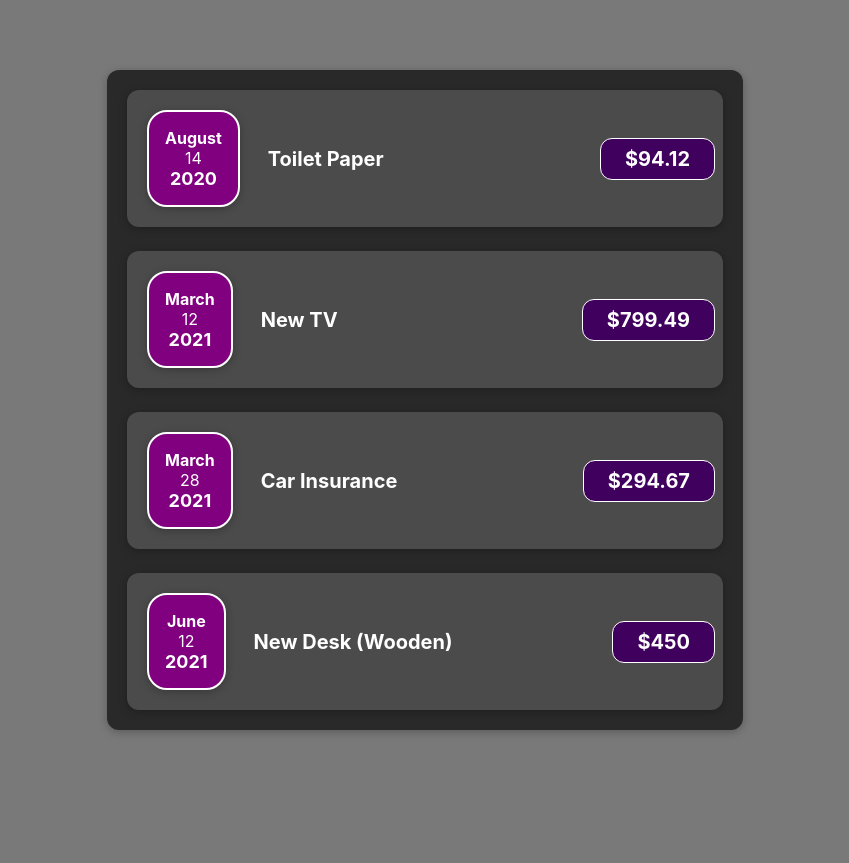
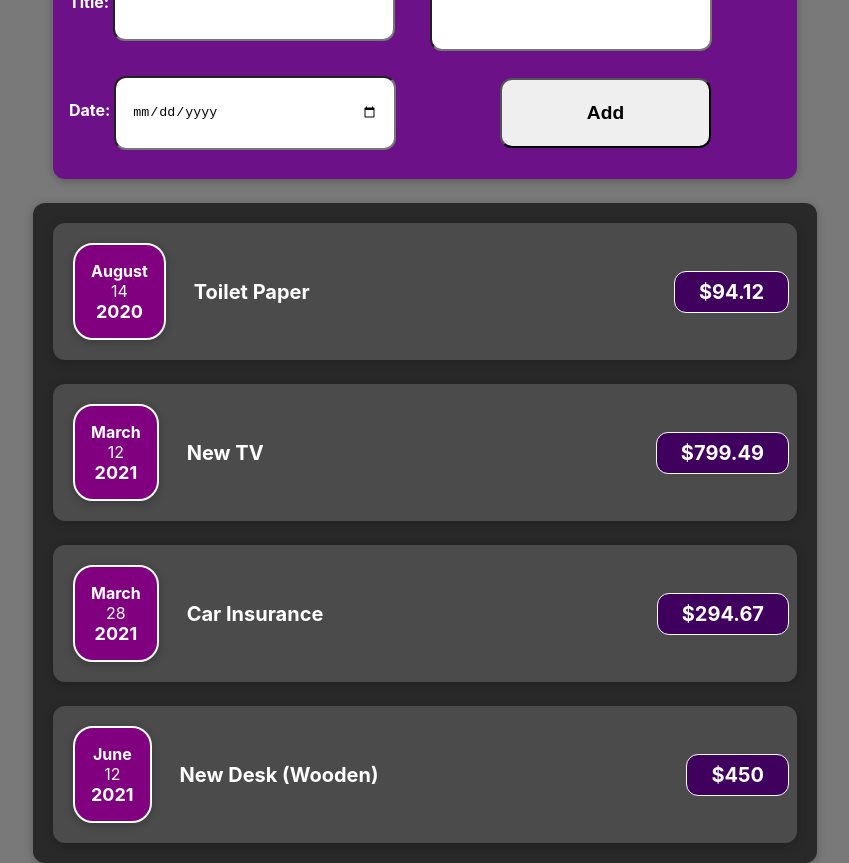
Before and after one commit to Niloy28/expense-tracker, a React (Create React App) app: page / in a window 1280 px wide. Shown: the whole page, without its empty margins (215-1064 px from the left). Before the commit the page ends 800 px from the top, so only its background shows below. Built offline with nearby package versions, Linux system fonts and the light colour scheme.

Commit message:
Added NewExpense form.

```diff
--- a/src/App.css
+++ b/src/App.css
@@ -1,6 +1,7 @@
 .App {
 	text-align: center;
 	display: flex;
+	flex-direction: column;
 	width: auto;
 	height: 100vh;
 	flex: 1;
--- a/src/App.tsx
+++ b/src/App.tsx
@@ -1,5 +1,6 @@
 import "./App.css";
 import Expenses from "./components/Expenses";
+import NewExpense from "./components/NewExpense";
 
 const App = () => {
 	const expenses = [
@@ -31,6 +32,7 @@ const App = () => {
 
 	return (
 		<div className="App">
+			<NewExpense />
 			<Expenses expenses={expenses} />
 		</div>
 	);
--- /dev/null
+++ b/src/components/ExpenseForm.tsx
@@ -0,0 +1,85 @@
+import React, { useState } from "react";
+
+import "../styles/ExpenseForm.css";
+import Card from "./Card";
+
+const ExpenseForm = () => {
+	const [enteredTitle, setEnteredTitle] = useState("");
+	const [enteredAmount, setEnteredAmount] = useState("");
+	const [enteredDate, setEnteredDate] = useState("");
+
+	const titleChangeHandler = (event: React.ChangeEvent<HTMLInputElement>) => {
+		setEnteredTitle(event.currentTarget.value);
+	};
+
+	const amountChangeHandler = (event: React.ChangeEvent<HTMLInputElement>) => {
+		setEnteredAmount(event.currentTarget.value);
+	};
+
+	const dateChangeHandler = (event: React.ChangeEvent<HTMLInputElement>) => {
+		setEnteredDate(event.currentTarget.value);
+	};
+
+	const resetAllInputs = () => {
+		setEnteredTitle("");
+		setEnteredAmount("");
+		setEnteredDate("");
+	};
+
+	const formSubmitHandler = (event: React.FormEvent) => {
+		event.preventDefault();
+
+		const expenseData = {
+			title: enteredTitle,
+			amount: enteredAmount,
+			date: new Date(enteredDate),
+		};
+
+		console.log(expenseData);
+		resetAllInputs();
+	};
+
+	return (
+		<Card className="expense-form">
+			<form onSubmit={formSubmitHandler}>
+				<div className="expense-form__title">
+					<label htmlFor="expense-text">Title: </label>
+					<input
+						type="text"
+						id="expense-text"
+						value={enteredTitle}
+						onChange={titleChangeHandler}
+					/>
+				</div>
+				<div>
+					<label htmlFor="expense-amount">Amount: </label>
+					<input
+						type="number"
+						name=""
+						id="expense-amount"
+						min="0.01"
+						step="0.01"
+						value={enteredAmount}
+						onChange={amountChangeHandler}
+					/>
+				</div>
+				<div>
+					<label htmlFor="expense-date">Date: </label>
+					<input
+						type="date"
+						id="expense-date"
+						min="2022-01-01"
+						max="2023-12-31"
+						value={enteredDate}
+						onChange={dateChangeHandler}
+					/>
+				</div>
+				<div className="expense-form__submit">
+					<button type="submit">Add</button>
+				</div>
+			</form>
+		</Card>
+	);
+};
+
+export default ExpenseForm;
--- a/src/components/ExpenseItem.tsx
+++ b/src/components/ExpenseItem.tsx
@@ -1,16 +1,17 @@
 import ExpenseDate from "./ExpenseDate";
 
 import "../styles/ExpenseItem.css";
-import { Expense } from "../types/ExpensesProps";
+import Expense from "../types/ExpensesProps";
 import Card from "./Card";
 
-const ExpenseItem = ({ title, amount, date }: Expense) => {
+const ExpenseItem: React.FC<Expense> = (props) => {
 	return (
 		<Card className="expense-item">
-			<ExpenseDate expenseDate={date} />
+			<ExpenseDate expenseDate={props.date} />
 			<div className="expense-item__description">
-				<h2>{title}</h2>
-				<div className="expense-item__price">${amount}</div>
+				<h2>{props.title}</h2>
+				<div>{}</div>
+				<div className="expense-item__price">${props.amount}</div>
 			</div>
 		</Card>
 	);
--- a/src/components/Expenses.tsx
+++ b/src/components/Expenses.tsx
@@ -1,13 +1,13 @@
 import ExpenseItem from "./ExpenseItem";
-import { ExpensesProps } from "../types/ExpensesProps";
+import Expense from "../types/ExpensesProps";
 import Card from "./Card";
 
 import "../styles/Expenses.css";
 
-const Expenses = ({ expenses }: ExpensesProps) => {
+const Expenses: React.FC<{ expenses: Expense[] }> = (props) => {
 	return (
 		<Card className="expenses-wrapper">
-			{expenses.map((expense) => (
+			{props.expenses.map((expense) => (
 				<ExpenseItem
 					key={expense.id}
 					id={expense.id}
--- /dev/null
+++ b/src/components/NewExpense.tsx
@@ -0,0 +1,13 @@
+import ExpenseForm from "./ExpenseForm";
+
+import "../styles/NewExpense.css";
+
+const NewExpense = () => {
+	return (
+		<div className="new-expense">
+			<ExpenseForm />
+		</div>
+	);
+};
+
+export default NewExpense;
--- /dev/null
+++ b/src/styles/ExpenseForm.css
@@ -0,0 +1,51 @@
+.expense-form {
+	background-color: #6c1188;
+	padding: 1rem;
+	border-radius: 12px;
+}
+
+.expense-form form {
+	display: grid;
+	grid-template-columns: repeat(2, 1fr);
+	gap: 10px;
+	grid-auto-rows: minmax(100px, auto);
+	grid-row-start: auto;
+	align-items: center;
+	text-align: left;
+}
+
+.expense-form label {
+	font-weight: bolder;
+	color: white;
+}
+
+.expense-form input {
+	width: 70%;
+	height: 70px;
+	border-radius: 12px;
+	padding-left: 1rem;
+	padding-right: 1rem;
+}
+
+.expense-form__submit {
+	display: flex;
+	align-items: center;
+	justify-content: center;
+}
+
+.expense-form__submit button {
+	width: 60%;
+	height: 70px;
+	border-radius: 12px;
+	font-size: larger;
+	font-weight: bold;
+}
+
+.expense-form__submit button:hover {
+	background-color: grey;
+}
+
+.expense-form__submit button:active {
+	background-color: black;
+	color: white;
+}
--- a/src/styles/Expenses.css
+++ b/src/styles/Expenses.css
@@ -3,6 +3,6 @@
 	background-color: rgb(41, 41, 41);
 	flex-direction: column;
 	justify-content: center;
-
+	width: 60%;
 	flex: 0.5 1;
 }
--- /dev/null
+++ b/src/styles/NewExpense.css
@@ -0,0 +1,3 @@
+.new-expense {
+	width: 60%;
+}
```
Also changed, not shown: src/types/ExpensesProps.ts (+3 -5 lines).
